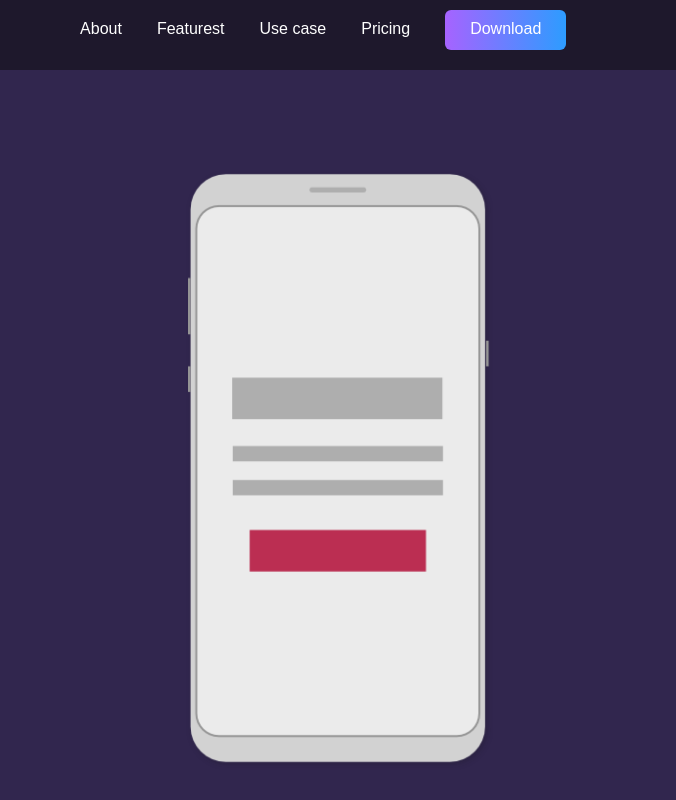
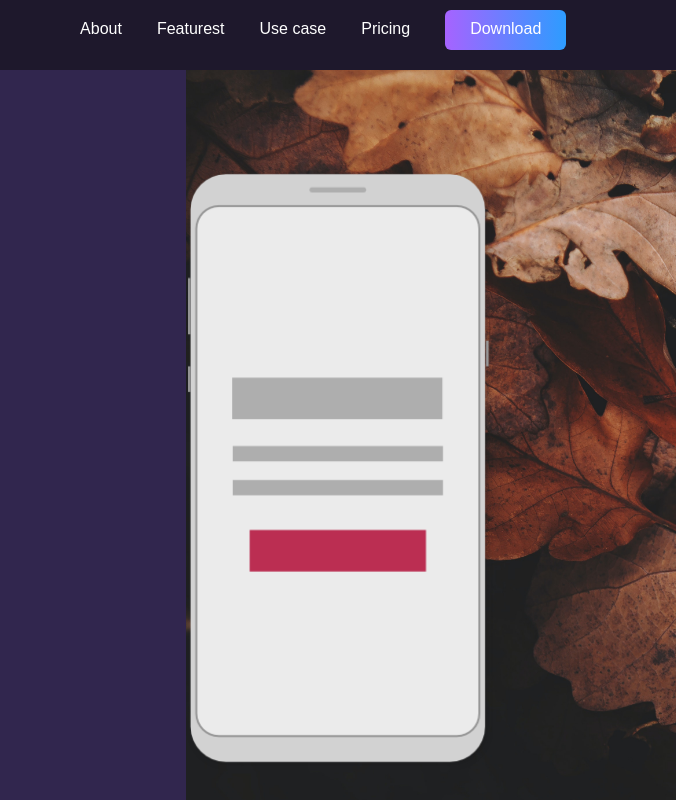
Before and after one commit to dayronF/Bleux, a plain HTML site: page index.html in a window 1280 px wide. Shown: the top 800 px of the page, 604-1280 px from the left. Drawn offline with Linux system fonts and the light colour scheme.

Commit message:
Update style.css

```diff
--- a/styles/style.css
+++ b/styles/style.css
@@ -52,7 +52,7 @@ nav p {
 
 .banner2 {
   width: 60%;
-  background-image: url(./assets/image/hojasFondo.jpg);
+  background-image: url(../assets/image/hojasFondo.jpg);
   background-size: cover;
   height: 750px;
   display: flex;
```
